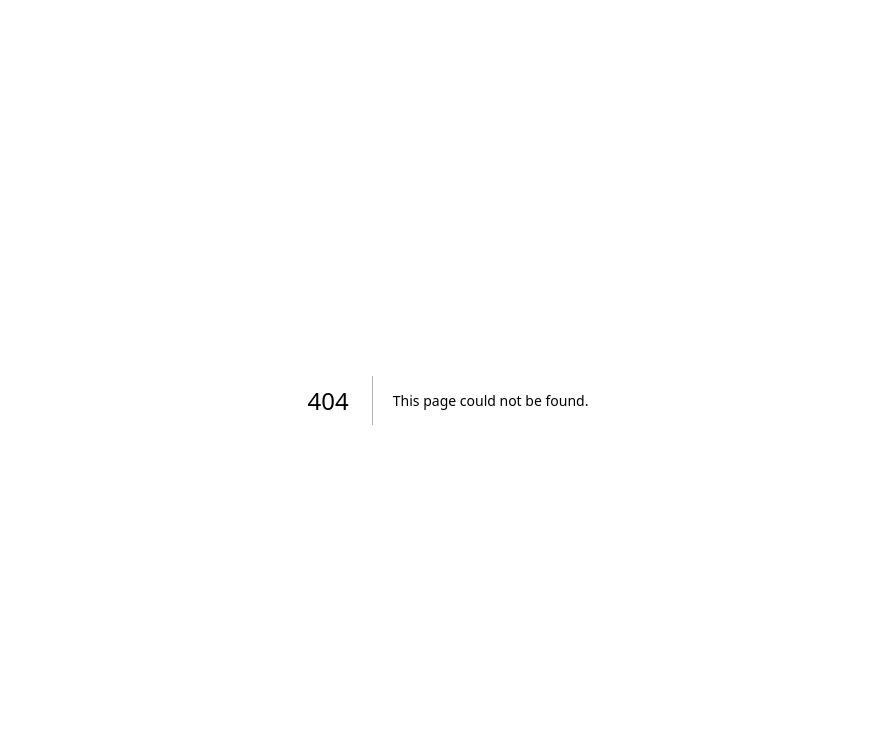
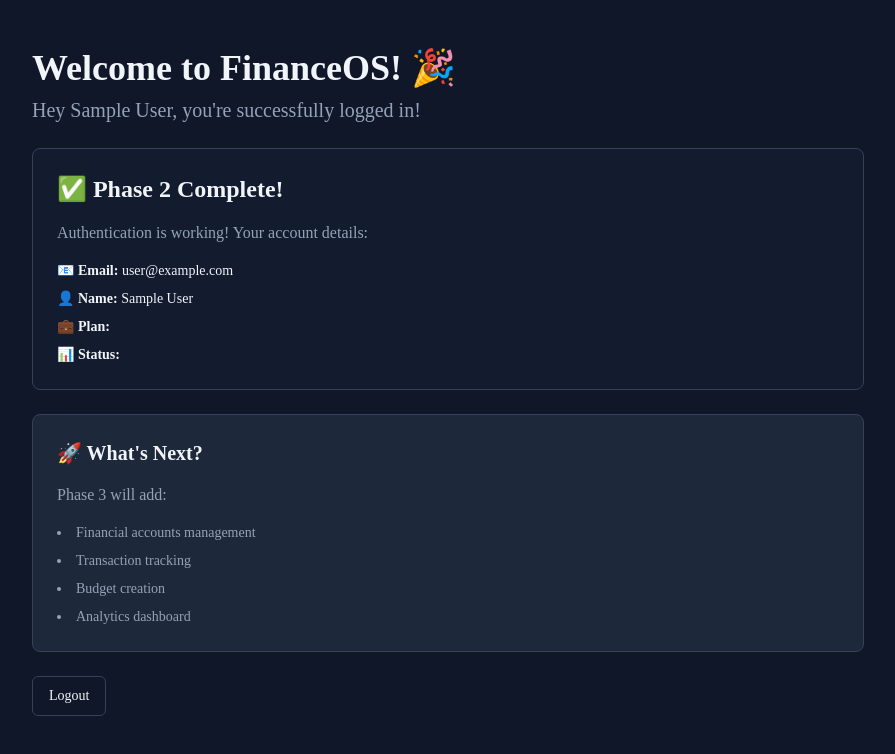
Before and after one commit to SyedqaderEng/financeOS, a Next.js app: page /app/dashboard in a window 1280 px wide. Before the commit this address had no page. Shown: the top 754 px of the page, without its empty margins (192-1087 px from the left). Built offline with nearby package versions, Linux system fonts and the light colour scheme; no server answers; sample sign-in values are in the browser's storage.

Commit message:
Complete Phase 2: Add middleware and dashboard
- Add middleware.ts to protect /app routes
- Create basic dashboard page showing user info
- Dashboard requires authentication
- Includes logout functionality
- Shows Phase 2 completion confirmation

Phase 2 is now ready for testing!

```diff
--- /dev/null
+++ b/app/app/dashboard/page.tsx
@@ -0,0 +1,60 @@
+import { requireAuth } from '@/lib/auth';
+import { redirect } from 'next/navigation';
+import { Button } from '@/components/ui/button';
+import { signOut } from '@/lib/auth';
+
+export default async function DashboardPage() {
+  let user;
+
+  try {
+    user = await requireAuth();
+  } catch {
+    redirect('/login');
+  }
+
+  return (
+    <div className="container max-w-4xl mx-auto py-12">
+      <div className="space-y-6">
+        <div>
+          <h1 className="text-4xl font-bold">Welcome to FinanceOS! 🎉</h1>
+          <p className="text-xl text-muted-foreground mt-2">
+            Hey {user.name}, you're successfully logged in!
+          </p>
+        </div>
+
+        <div className="bg-secondary/30 border rounded-lg p-6 space-y-4">
+          <h2 className="text-2xl font-semibold">✅ Phase 2 Complete!</h2>
+          <p className="text-muted-foreground">
+            Authentication is working! Your account details:
+          </p>
+          <ul className="space-y-2 text-sm">
+            <li>📧 <strong>Email:</strong> {user.email}</li>
+            <li>👤 <strong>Name:</strong> {user.name}</li>
+            <li>💼 <strong>Plan:</strong> {user.subscriptionPlan}</li>
+            <li>📊 <strong>Status:</strong> {user.subscriptionStatus}</li>
+          </ul>
+        </div>
+
+        <div className="bg-card border rounded-lg p-6 space-y-4">
+          <h3 className="text-xl font-semibold">🚀 What's Next?</h3>
+          <p className="text-muted-foreground">Phase 3 will add:</p>
+          <ul className="list-disc list-inside space-y-2 text-sm text-muted-foreground">
+            <li>Financial accounts management</li>
+            <li>Transaction tracking</li>
+            <li>Budget creation</li>
+            <li>Analytics dashboard</li>
+          </ul>
+        </div>
+
+        <form action={async () => {
+          'use server';
+          await signOut({ redirectTo: '/' });
+        }}>
+          <Button type="submit" variant="outline">
+            Logout
+          </Button>
+        </form>
+      </div>
+    </div>
+  );
+}
--- /dev/null
+++ b/middleware.ts
@@ -0,0 +1,5 @@
+export { auth as middleware } from '@/lib/auth';
+
+export const config = {
+  matcher: ['/app/:path*'],
+};
```
